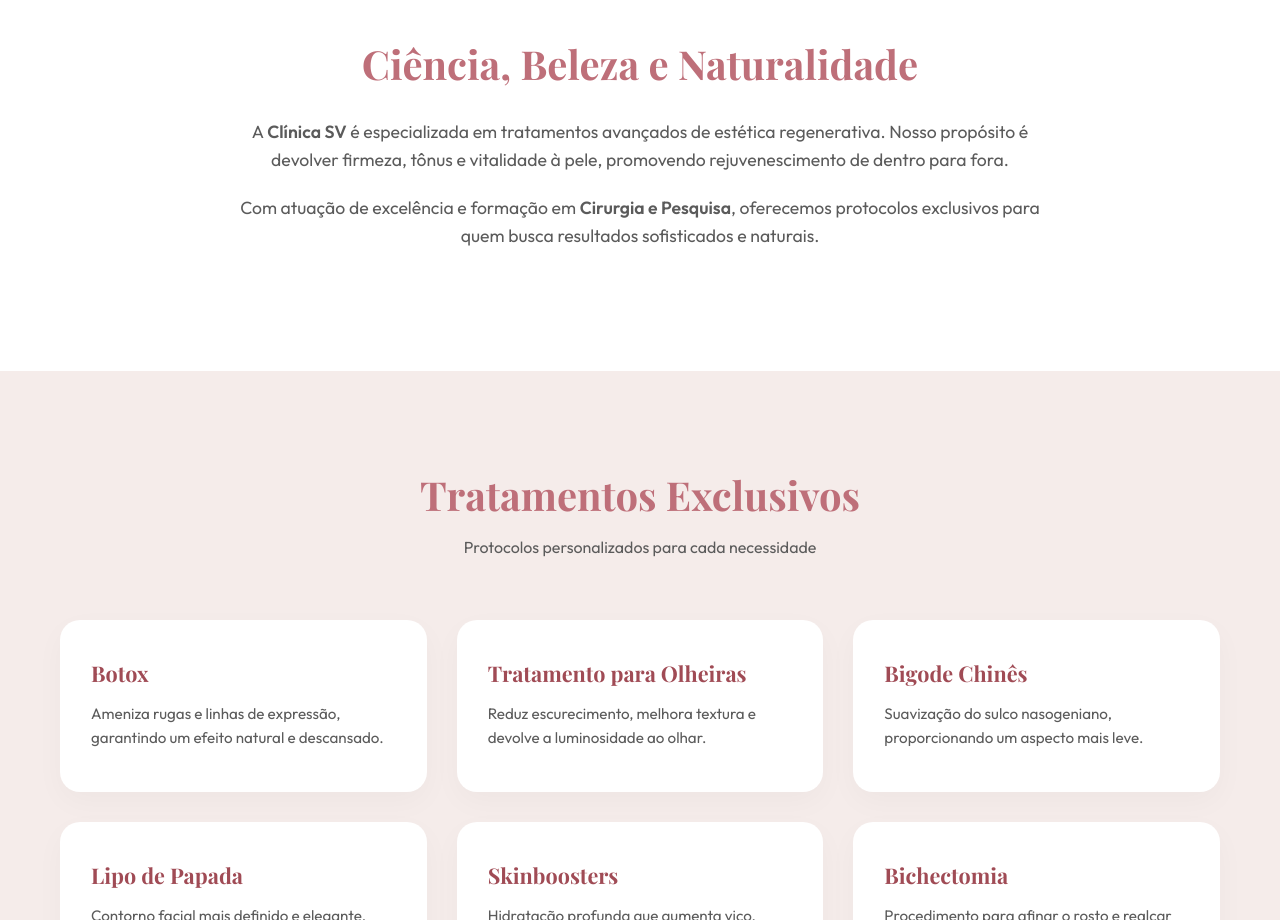
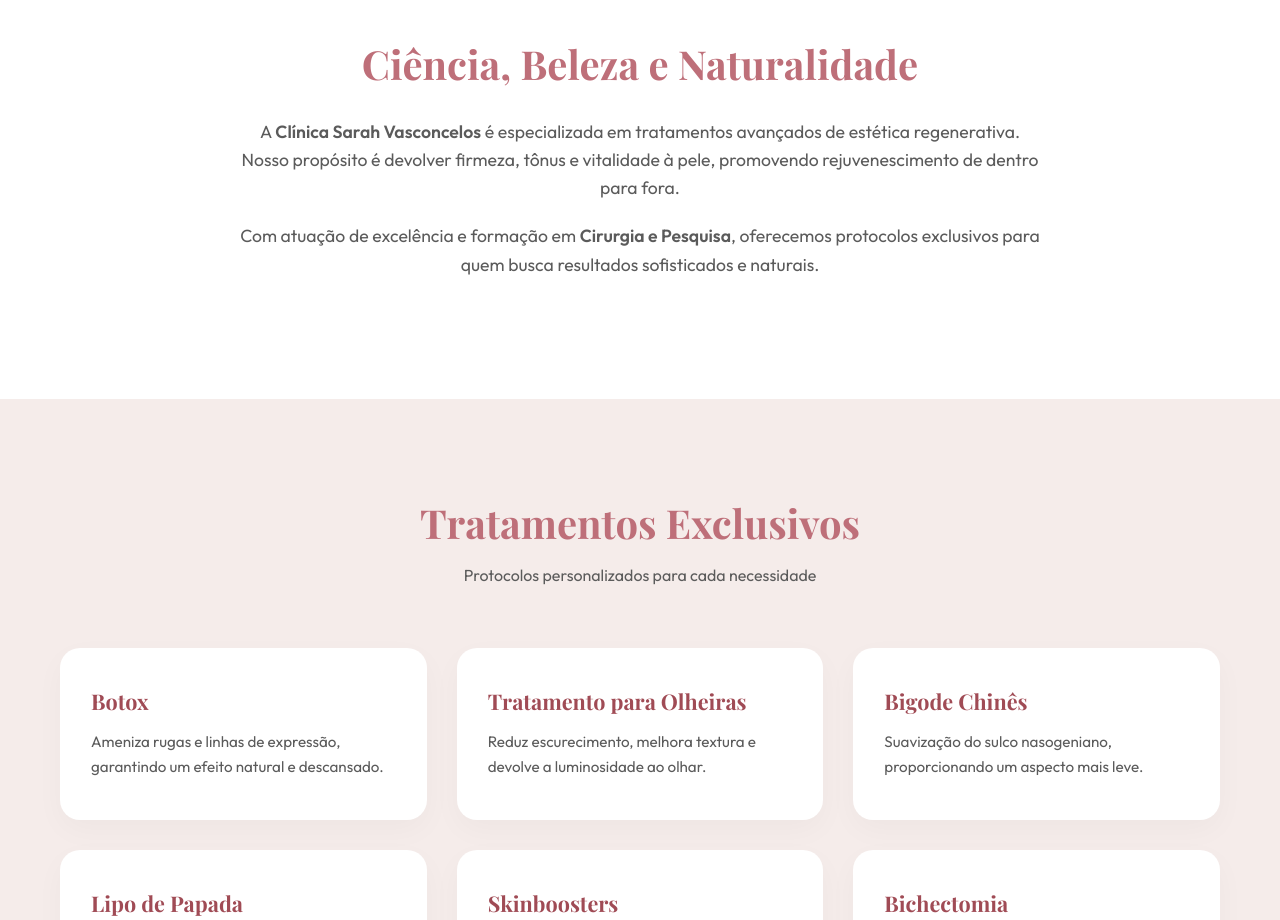
Before and after one commit to rafaelhugov/clinica-sv-landing-page, a plain HTML site: page index.html in a window 1280 px wide. Shown: the part 860-1780 px from the top of the page. Drawn offline with nearby package versions, Linux system fonts and the light colour scheme; a web font is replaced by a local one.

Commit message:
fix: standardize clinic name to 'Clínica Sarah Vasconcelos' in page metadata and content.

```diff
--- a/index.html
+++ b/index.html
@@ -3,8 +3,8 @@
 <head>
     <meta charset="UTF-8">
     <meta name="viewport" content="width=device-width, initial-scale=1.0">
-    <title>Clínica SV – Harmonização e Odontologia</title>
-    <meta name="description" content="Clínica SV – Especializada em estética regenerativa, harmonização facial e odontologia. Tratamentos avançados para realçar sua beleza natural.">
+    <title>Clínica Sarah Vasconcelos – Harmonização e Odontologia</title>
+    <meta name="description" content="Clínica Sarah Vasconcelos – Especializada em estética regenerativa, harmonização facial e odontologia. Tratamentos avançados para realçar sua beleza natural.">
     <link rel="icon" type="image/png" href="assets/images/logo.png">
 
     <!-- Fonts -->
@@ -21,7 +21,7 @@
     <header id="header">
         <div class="container header-container">
             <a href="#" class="logo">
-                <img src="assets/images/logo.png" alt="Clínica SV Logo">
+                <img src="assets/images/logo.png" alt="Clínica Sarah Vasconcelos Logo">
                 <div class="logo-text">
                     <span class="clinic-label">Clínica</span>
                     <span class="doctor-name">Sarah Vasconcelos</span>
@@ -61,7 +61,7 @@
             <div class="sobre-content">
                 <div class="sobre-text">
                     <h2>Ciência, Beleza e Naturalidade</h2>
-                    <p>A <strong>Clínica SV</strong> é especializada em tratamentos avançados de estética regenerativa. Nosso propósito é devolver firmeza, tônus e vitalidade à pele, promovendo rejuvenescimento de dentro para fora.</p>
+                    <p>A <strong>Clínica Sarah Vasconcelos</strong> é especializada em tratamentos avançados de estética regenerativa. Nosso propósito é devolver firmeza, tônus e vitalidade à pele, promovendo rejuvenescimento de dentro para fora.</p>
                     <p>Com atuação de excelência e formação em <strong>Cirurgia e Pesquisa</strong>, oferecemos protocolos exclusivos para quem busca resultados sofisticados e naturais.</p>
                 </div>
                 <!-- Optional: Add an image of the clinic/professional here if available later -->
```
